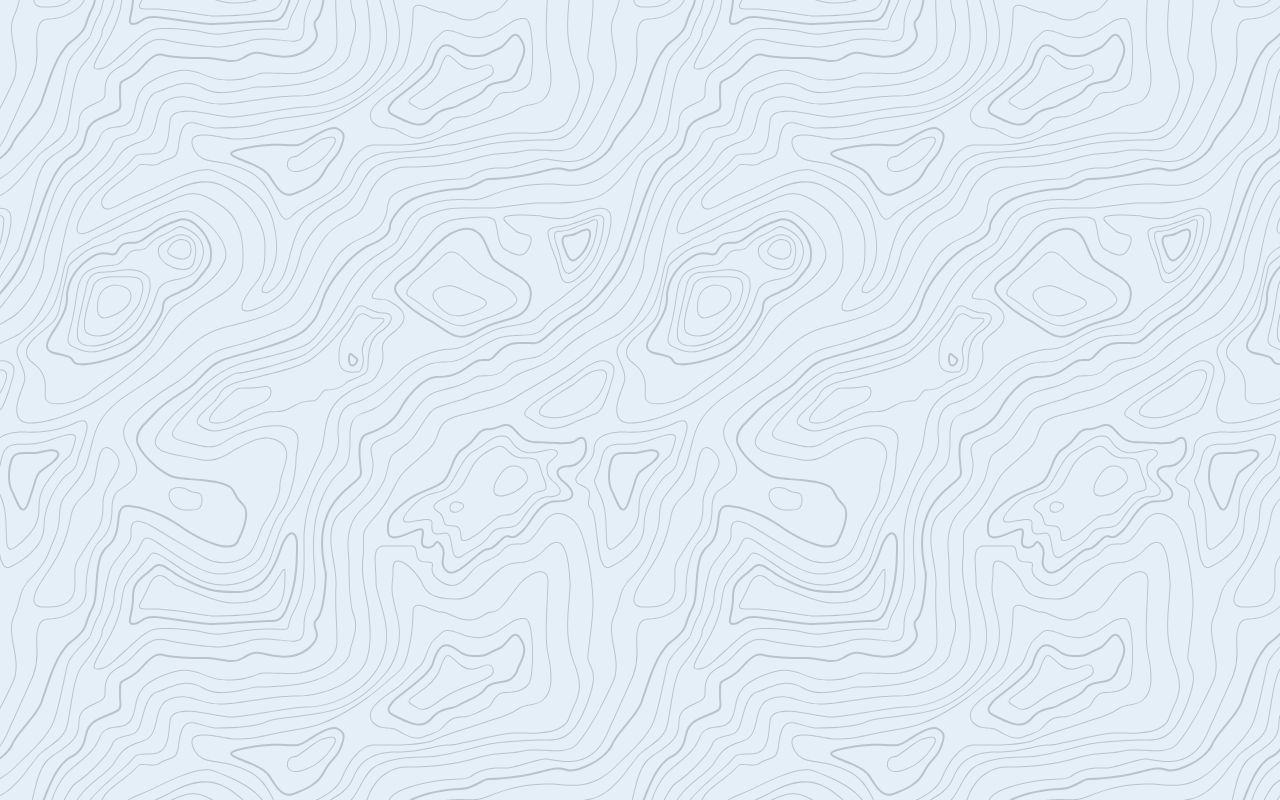
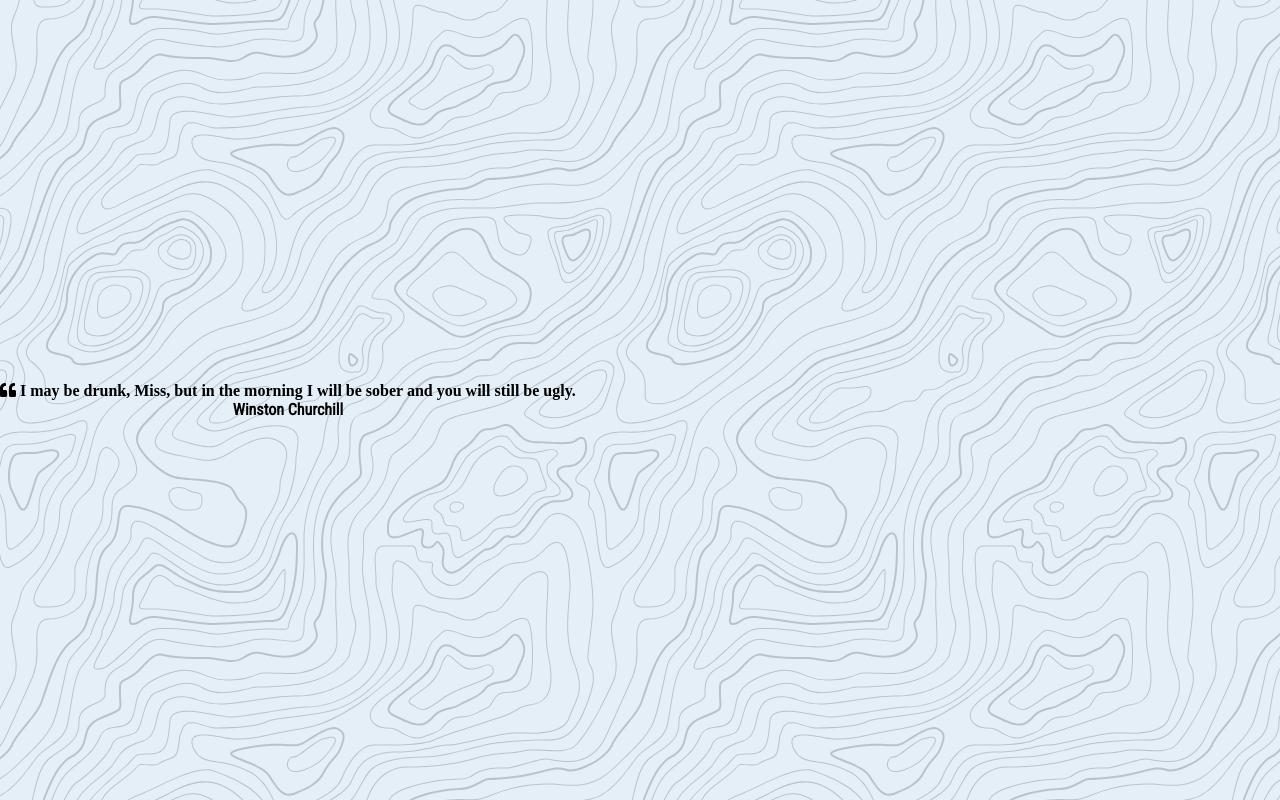
Before and after one commit to Wozni87/QuoteGen, a plain HTML site: page index.html in a window 1280 px wide. Drawn offline with Linux system fonts and the light colour scheme.

Commit message:
Adding containers

```diff
--- a/index.html
+++ b/index.html
@@ -9,8 +9,23 @@
     <link rel="stylesheet" href="style.css">
 </head>
 <body>
-    <!-- Script -->
+    <div class="quote-container" id="quote-container">
+    <!-- Quote -->
+    <div class="quote-text">
+        <i class="fas fa-quote-left">
+            <span id="quote">I may be drunk, Miss, but in the morning I will be sober and you will still be ugly.</span>
+        </i>
+    </div>
+    <!-- Author -->
+    <div class="quote-author">
+        <span id="author">Winston Churchill</span>
+    </div>
+    <!-- Buttons -->
+    <div class="button-container">
 
-    <script src="script.js"></script>
+    </div>
+    </div>
+<!-- Script -->
+<script src="script.js"></script>
 </body>
 </html>
```
